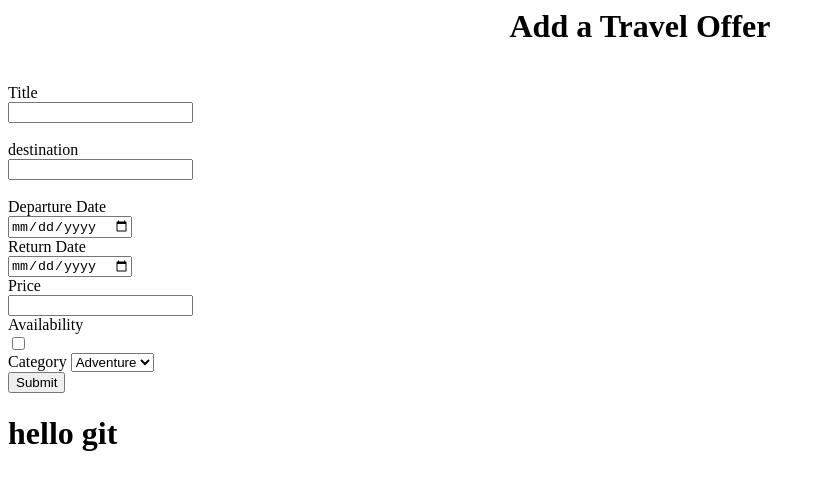
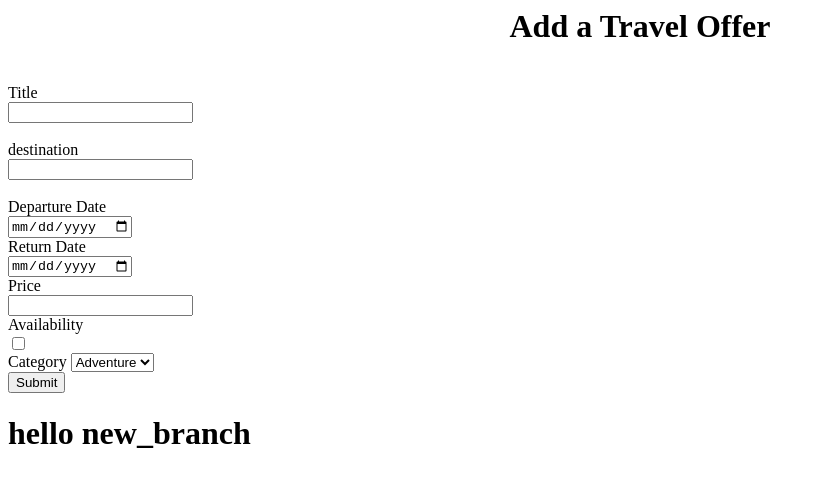
Before and after one commit to aladi04/firstRepo, a plain HTML site: page addTravel.html in a window 1280 px wide. Shown: the whole page, without its empty margins (0-825 px from the left). Drawn offline with Linux system fonts and the light colour scheme.

Commit message:
new change

```diff
--- a/addTravel.html
+++ b/addTravel.html
@@ -31,7 +31,7 @@
         <br>
         <input type="submit">
     </form>
-    <h1>hello git</h1>
+    <h1>hello new_branch</h1>
     <script src="script2.js"></script>
 </body>
 <footer>
```
